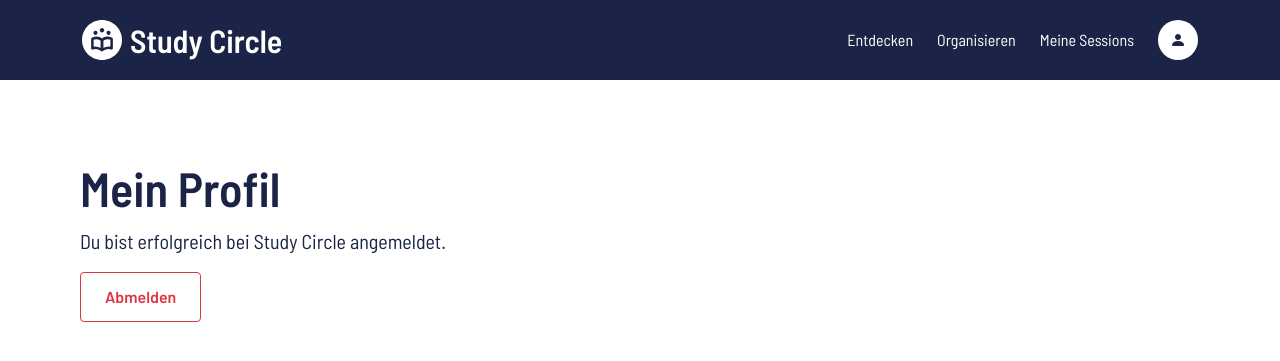
After one commit to JCM444/WebApp, a Flask app: page /profile in a window 1280 px wide. The commit adds this page. Shown: the top 361 px of the page. Run offline with Flask 3, Linux system fonts and the light colour scheme; the visitor is signed in with stand-in values (Sample User, id 1); some libraries are stand-ins or nearby versions.

Commit message:
add profile page with logout button

```diff
--- a/features/identity/routes.py
+++ b/features/identity/routes.py
@@ -67,3 +67,7 @@ def callback():
 def logout():
     session.clear()
     return redirect(url_for("index"))
+
+@bp.get("/profile")
+def profile():
+    return render_template("profile.html")
--- a/templates/base.html
+++ b/templates/base.html
@@ -25,7 +25,7 @@
                     <a class="nav-link" href="{{ url_for('index') }}">Organisieren</a>
                     <a class="nav-link" href="{{ url_for('index') }}">Meine Sessions</a>
 
-                    <a class="text-decoration-none" href="{{ url_for ('index') }}">
+                    <a class="text-decoration-none" href="{{ url_for ('identity.profile') }}">
                         <span class="rounded-circle fw-semibold d-flex justify-content-center align-items-center text-primary bg-white" style="width: 40px; height: 40px">
                             <i class="bi bi-person-fill"></i>
                         </span>
--- /dev/null
+++ b/templates/profile.html
@@ -0,0 +1,17 @@
+{% extends "base.html" %}
+
+{% block title %}Mein Profil – Study Circle{% endblock %}
+
+{% block content %}
+  <h1 class="display-5 fw-semibold text-primary">Mein Profil</h1>
+
+  <p class="fs-5 text-primary">
+    Du bist erfolgreich bei Study Circle angemeldet.
+  </p>
+
+  <form method="post" action="{{ url_for('identity.logout') }}">
+    <button type="submit" class="btn btn-outline-danger">
+      Abmelden
+    </button>
+  </form>
+{% endblock %}
```
